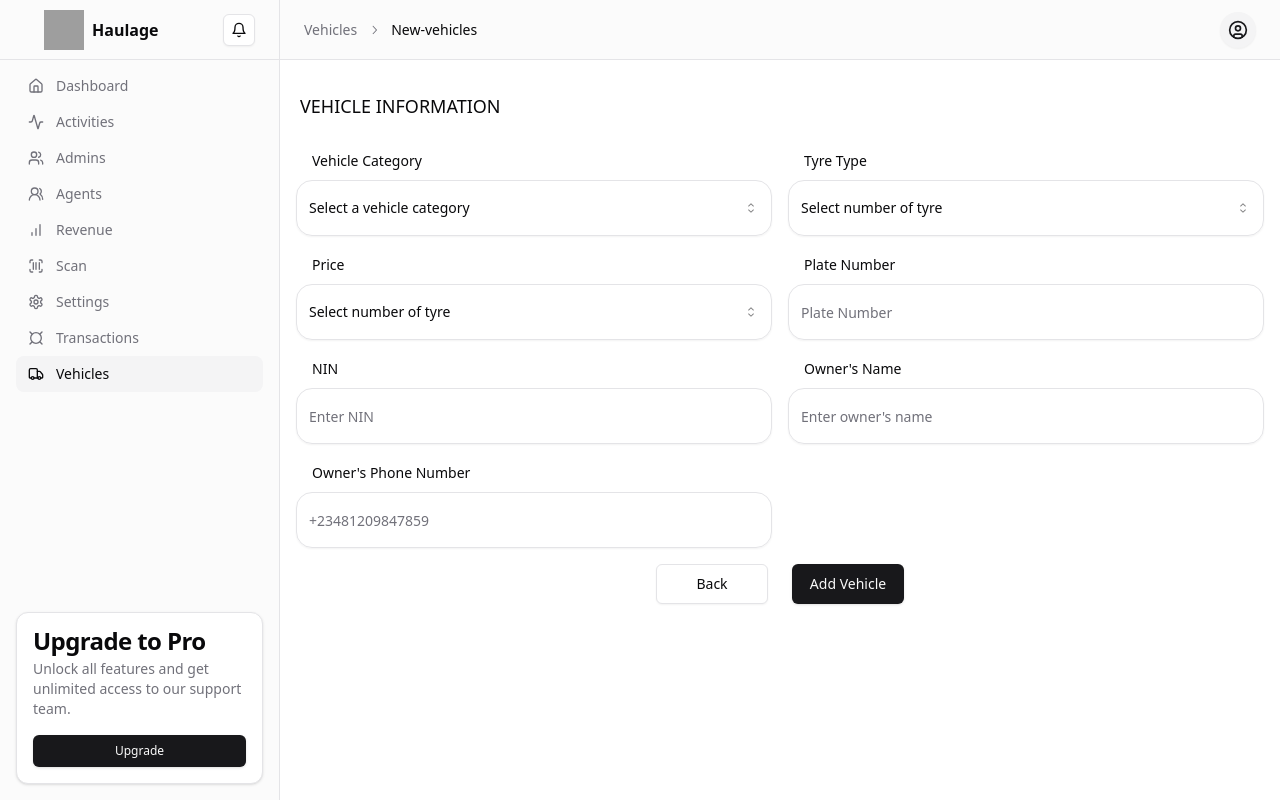
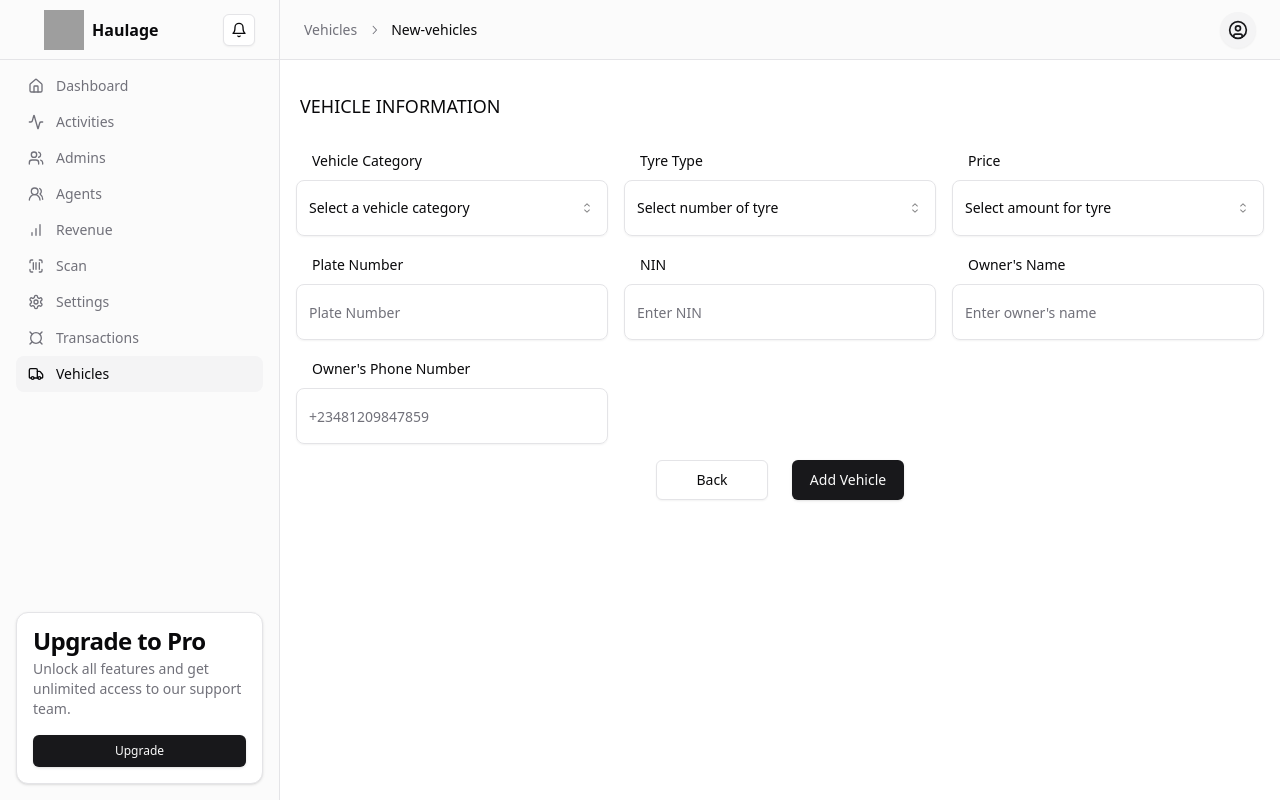
Before and after one commit to iisce/haulage, a Next.js app: page /vehicles/new-vehicles in a window 1280 px wide. Built offline with nearby package versions, Linux system fonts and the light colour scheme; grey boxes are pictures that could not be loaded.

Commit message:
modified new vehicles page

```diff
--- a/app/(protected)/vehicles/page.tsx
+++ b/app/(protected)/vehicles/page.tsx
@@ -1,6 +1,7 @@
 import Search from '@/components/shared/search-component'
 import { Button } from '@/components/ui/button'
 import TableDemo from '@/components/vehicles/ui-table'
+import Link from 'next/link'
 import React from 'react'
 
 export default function VehiclePage() {
@@ -8,10 +9,10 @@ export default function VehiclePage() {
 	<div className="flex flex-col  pt-[20px] w-full">
 		<div className="flex gap-12 px-[20px] flex-row">
 		<Search />
-        <Button value={`Add Admin`}>Add Admin</Button>
+		<Link href='/vehicles/new-vehicles'>
+        <Button >Add Vehicle</Button>
+		</Link>
 		</div>
-
-
 		<div className=' my-4 mx-4'><TableDemo/></div>
       </div>
 
--- a/components/forms/newVehicleForm.tsx
+++ b/components/forms/newVehicleForm.tsx
@@ -153,7 +153,7 @@ export default function CreateVehicleForm() {
 				onSubmit={form.handleSubmit(onSubmit)}
 				className='flex flex-col gap-4 '
 			>
-				<div className='grid grid-cols-1 md:grid-cols-2 gap-4'>
+				<div className='grid grid-cols-1 md:grid-cols-2 lg:grid-cols-3 gap-4'>
 					<FormField
 						control={form.control}
 						name='category'
@@ -168,7 +168,7 @@ export default function CreateVehicleForm() {
 									defaultValue={field.value}
 								>
 									<FormControl>
-										<SelectTrigger className='relative text-body flex  items-center h-14 rounded-2xl'>
+										<SelectTrigger className='relative text-body flex  items-center h-14 rounded-lg'>
 											<SelectValue placeholder='Select a vehicle category' />
 										</SelectTrigger>
 									</FormControl>
@@ -201,7 +201,7 @@ export default function CreateVehicleForm() {
 									defaultValue={field.value}
 								>
 									<FormControl>
-										<SelectTrigger className='relative text-body flex  items-center h-14 rounded-2xl'>
+										<SelectTrigger className='relative text-body flex  items-center h-14 rounded-lg'>
 											<SelectValue placeholder='Select number of tyre' />
 										</SelectTrigger>
 									</FormControl>
@@ -242,8 +242,8 @@ export default function CreateVehicleForm() {
 									defaultValue={field.value}
 								>
 									<FormControl>
-										<SelectTrigger className='relative text-body flex  items-center h-14 rounded-2xl'>
-											<SelectValue placeholder='Select number of tyre' />
+										<SelectTrigger className='relative text-body flex  items-center h-14 rounded-lg'>
+											<SelectValue placeholder='Select amount for tyre' />
 										</SelectTrigger>
 									</FormControl>
 									<SelectContent>
@@ -281,7 +281,7 @@ export default function CreateVehicleForm() {
 
 								<FormControl>
 									<Input
-										className='relative text-body flex  items-center h-14 rounded-2xl'
+										className='relative text-body flex  items-center h-14 rounded-lg'
 										{...field}
 										type='text'
 										placeholder='Plate Number'
@@ -303,7 +303,7 @@ export default function CreateVehicleForm() {
 
 								<FormControl>
 									<Input
-										className='relative text-body flex  items-center h-14 rounded-2xl'
+										className='relative text-body flex  items-center h-14 rounded-lg'
 										{...field}
 										type='text'
 										placeholder='Enter NIN'
@@ -325,7 +325,7 @@ export default function CreateVehicleForm() {
 
 								<FormControl>
 									<Input
-										className='relative text-body flex  items-center h-14 rounded-2xl'
+										className='relative text-body flex  items-center h-14 rounded-lg'
 										{...field}
 										type='text'
 										placeholder={`Enter owner's name`}
@@ -347,7 +347,7 @@ export default function CreateVehicleForm() {
 
 								<FormControl>
 									<Input
-										className='relative text-body flex  items-center h-14 rounded-2xl'
+										className='relative text-body flex  items-center h-14 rounded-lg'
 										{...field}
 										type='text'
 										placeholder={`+23481209847859`}
@@ -368,7 +368,7 @@ export default function CreateVehicleForm() {
 						asChild
 						className='p-4 py-2 rounded-normal w-28 '
 					>
-						<Link href={'/vehicles?page=1&limit=15'}>
+						<Link href={'/vehicles'}>
 							Back
 						</Link>
 					</Button>
```
